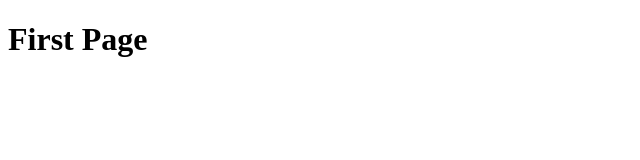
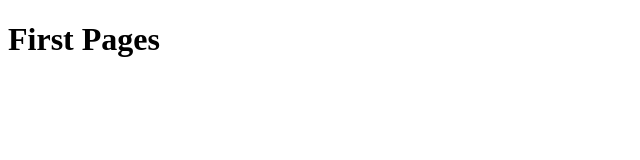
Before and after one commit to YouKnowz/YouKnow.github.io, a plain HTML site: page index.html in a window 1280 px wide. Shown: the full height of the page, 0-640 px from the left. Drawn offline with Linux system fonts and the light colour scheme.

Commit message:
edit title

```diff
--- a/index.html
+++ b/index.html
@@ -6,6 +6,6 @@
   <title>Document</title>
 </head>
 <body>
-  <h1>First Page</h1>
+  <h1>First Pages</h1>
 </body>
 </html>
```
